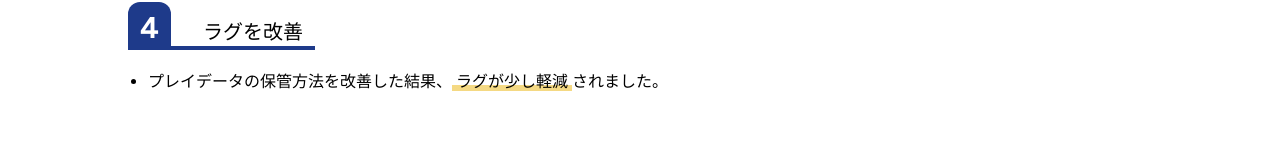
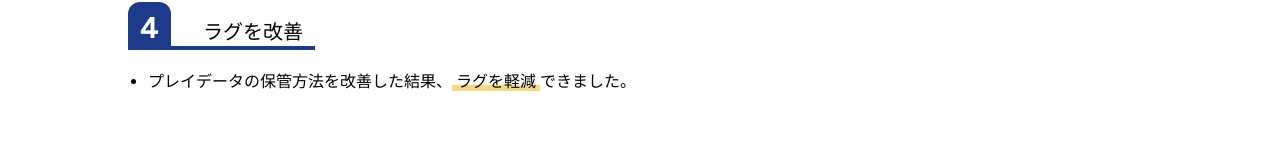
Before and after one commit to Mikage-Server/website, a Next.js app: page /news/version-update-1-20 in a window 1280 px wide. Shown: the part 3174-3336 px from the top of the page. Built offline with nearby package versions, Linux system fonts and the light colour scheme; no server answers.

Commit message:
Change: まどろっこしい文章を修正

```diff
--- a/app/news/version-update-1-20/improved.tsx
+++ b/app/news/version-update-1-20/improved.tsx
@@ -67,7 +67,7 @@ const Improved = () => {
 
           <ul className="pl-5 list-disc">
             <li>
-              プレイデータの保管方法を改善した結果、<Underline1>ラグが少し軽減</Underline1>されました。
+              プレイデータの保管方法を改善した結果、<Underline1>ラグを軽減</Underline1>できました。
             </li>
           </ul>
         </div>
```
